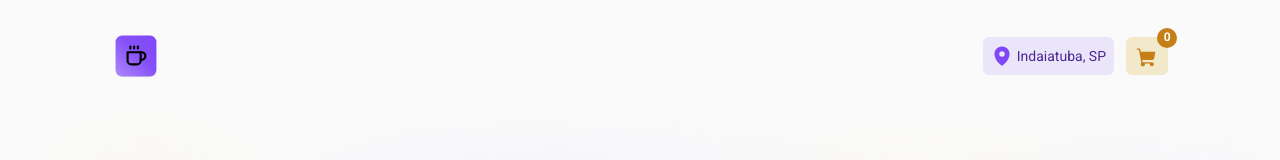
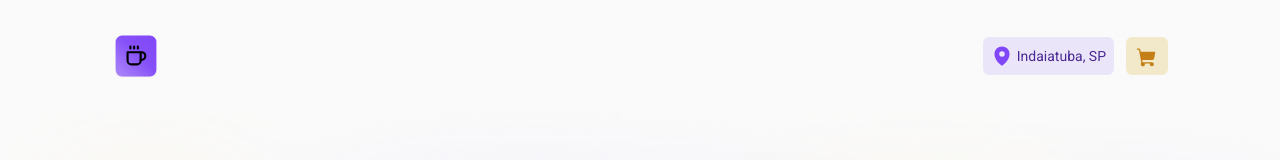
Before and after one commit to victorozoterio/coffee-delivery, a React (Vite) app: page / in a window 1280 px wide. Shown: the top 160 px of the page. Built offline with nearby package versions, Linux system fonts and the light colour scheme.

Commit message:
feat: oculta contador de itens do carrinho quando estiver vazio

```diff
--- a/src/components/Header/index.tsx
+++ b/src/components/Header/index.tsx
@@ -20,7 +20,7 @@ export function Header() {
         </div>
 
         <button id="shopping-cart">
-          <span>{getTotalItems()}</span>
+          {getTotalItems() > 0 && <span>{getTotalItems()}</span>}
           <ShoppingCart size={22} weight="fill" color={theme["yellow-800"]} />
         </button>
       </div>
```
